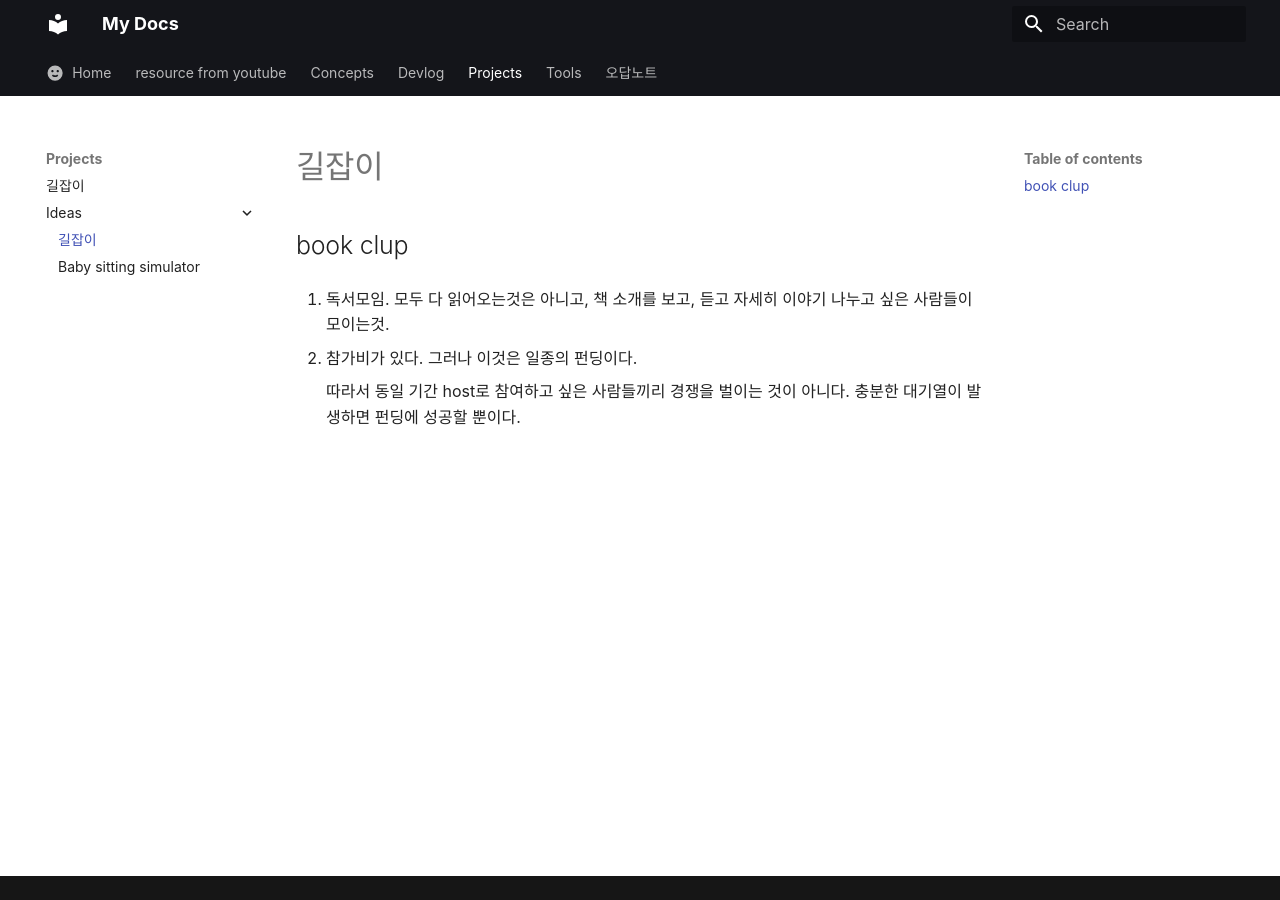
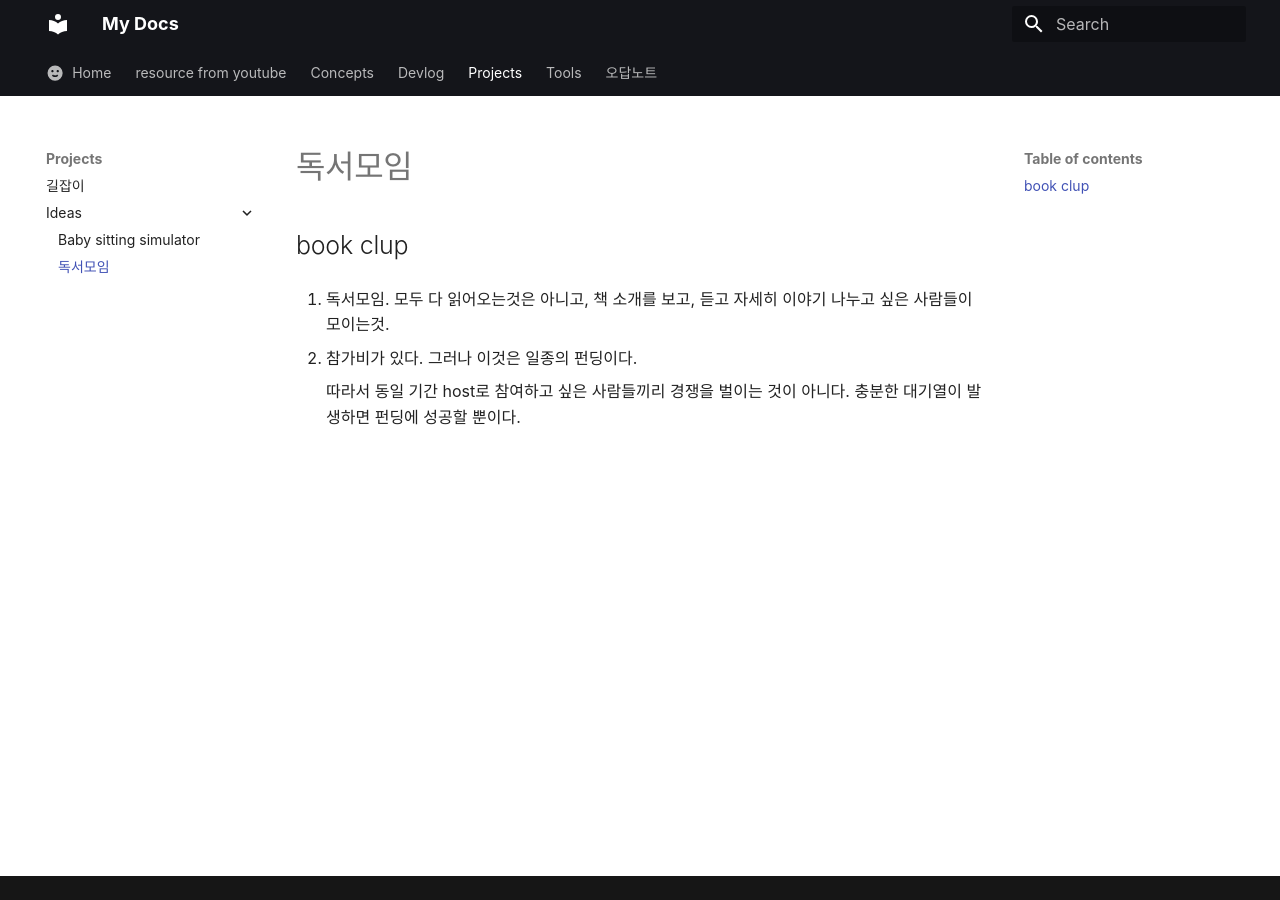
Before and after one commit to greyHairChooseLife/devlog, an MkDocs documentation site: the page built from docs/Projects/Ideas/book_club.md, in a window 1280 px wide. Built offline with MkDocs 1.6.1 and Material for MkDocs 9.7.7, drawn with Linux system fonts in a browser that asks for light colours.

Commit message:
rename file

```diff
--- a/docs/Projects/Ideas/index.md
+++ b/docs/Projects/Ideas/book_club.md
@@ -1,6 +1,6 @@
 ---
 hide:
-title: 길잡이
+title: '독서모임'
 date: 2024-04-07
 ---
 
```
Also changed, not shown: docs/Devlog/markdown_lint.md (renamed from docs/Devlog/markdown-lint.md), docs/Projects/Ideas/baby_sitting_simulator.md (renamed from docs/Projects/Ideas/baby-sitting-simulator.md).
